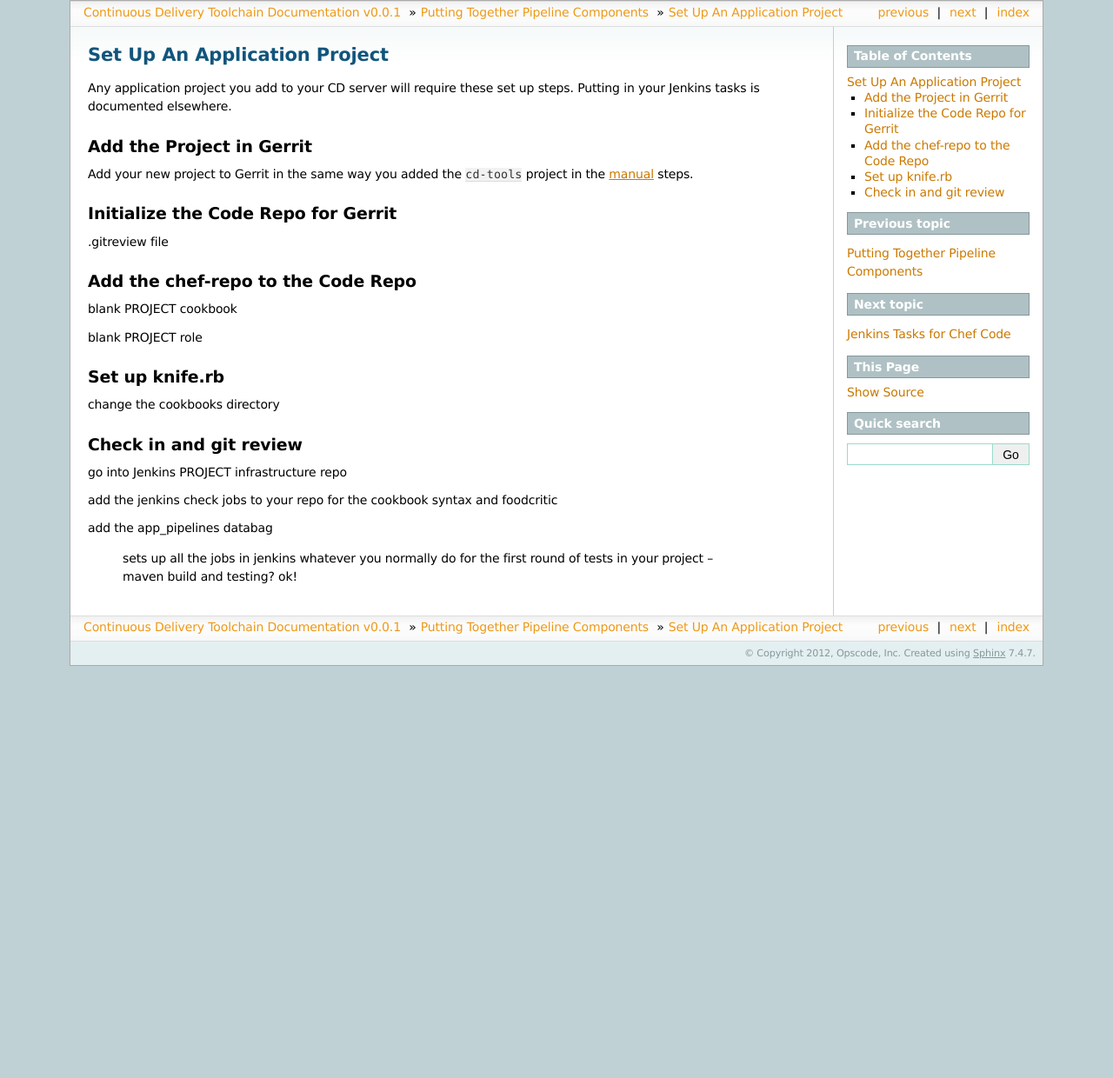
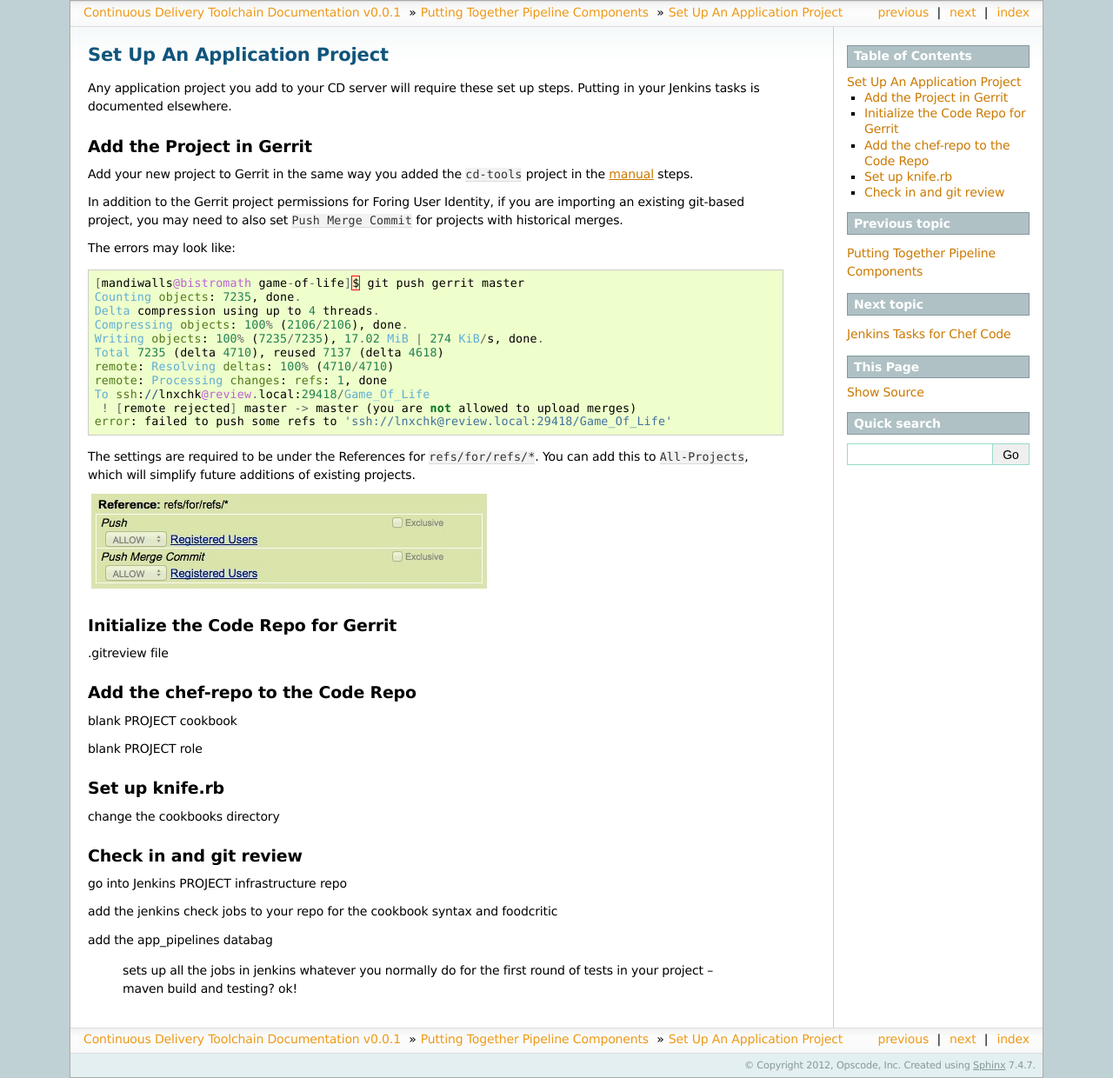
Before and after one commit to hh/cd-tools-guide, a Sphinx documentation site: the page built from source/pipeline/newproject.rst, in a window 1280 px wide. Shown: the whole page at 87% size. Built offline with Sphinx 7.4.7, drawn with Linux system fonts in a browser that asks for light colours; before the commit the page ends 900 px from its top, so only the background shows below that.

Commit message:
additional updates
* making sure I commit before vacation...

```diff
--- a/source/advanced.rst
+++ b/source/advanced.rst
@@ -1,6 +1,7 @@
 Advanced Topics
 =============================
 
+* :doc:`Making Your Infrastructure Automation Friendly </advanced/friendly>`
 * :doc:`Changing the Tools </advanced/tools>` - Making alterations to the tools that run the environment.
 * :doc:`Advanced Permissions in Gerrit </advanced/gerrit>`
 * :doc:`Future Work </advanced/future>`
@@ -10,6 +11,7 @@ Contents:
 .. toctree::
    :maxdepth: 2
 
+   advanced/friendly
    advanced/tools
    advanced/gerrit
    advanced/future
--- a/source/pipeline/jenkins.rst
+++ b/source/pipeline/jenkins.rst
@@ -1,12 +1,14 @@
 Jenkins Tasks for Chef Code
 ===========================
 
-
-
+Delivered with the ``cd-tools`` repository are the initial Jenkins tasks for managing your Chef repo with Gerrit and Jenkins.
 
 Foodcritic
 ----------
 
+`Foodcritic <http://acrmp.github.com/foodcritic/>_` is a lint tool for Chef recipes.  It tests a number of best practices in your Chef recipes.
+
+The default Jenkins job is set to fail on any
 
 
 Syntax Checking
--- a/source/pipeline/newproject.rst
+++ b/source/pipeline/newproject.rst
@@ -8,6 +8,27 @@ Add the Project in Gerrit
 
 Add your new project to Gerrit in the same way you added the ``cd-tools`` project in the :doc:`manual </installation/manual>` steps.
 
+In addition to the Gerrit project permissions for Foring User Identity, if you are importing an existing git-based project, you may need to also set ``Push Merge Commit`` for projects with historical merges.
+
+The errors may look like:
+
+.. code-block:: ruby
+
+  [mandiwalls@bistromath game-of-life]$ git push gerrit master
+  Counting objects: 7235, done.
+  Delta compression using up to 4 threads.
+  Compressing objects: 100% (2106/2106), done.
+  Writing objects: 100% (7235/7235), 17.02 MiB | 274 KiB/s, done.
+  Total 7235 (delta 4710), reused 7137 (delta 4618)
+  remote: Resolving deltas: 100% (4710/4710)
+  remote: Processing changes: refs: 1, done
+  To ssh://lnxchk@review.local:29418/Game_Of_Life
+   ! [remote rejected] master -> master (you are not allowed to upload merges)
+  error: failed to push some refs to 'ssh://lnxchk@review.local:29418/Game_Of_Life'
+
+The settings are required to be under the References for ``refs/for/refs/*``.  You can add this to ``All-Projects``, which will simplify future additions of existing projects.
+
+.. image:: ../images/gerrit_merge_commit.jpg
 Initialize the Code Repo for Gerrit
 -----------------------------------
 
--- a/source/pipeline/promotion.rst
+++ b/source/pipeline/promotion.rst
@@ -1,2 +1,6 @@
 Promotion and Environments
 ==========================
+
+The Chef Continuous Delivery toolset relies on the Jenkins "Build Pipeline Plugin" for visualization and managing any manual steps you might need to have in your process.
+
+The documentation for the plugin is `here <https://wiki.jenkins-ci.org/display/JENKINS/Build+Pipeline+Plugin>`_. Some examples follow.
```
Also changed, not shown: source/advanced/friendly.rst (added, +8 -0 lines), source/repo/databags.rst (+19 -0 lines), source/images/gerrit_merge_commit.jpg (added), 2 other files.
